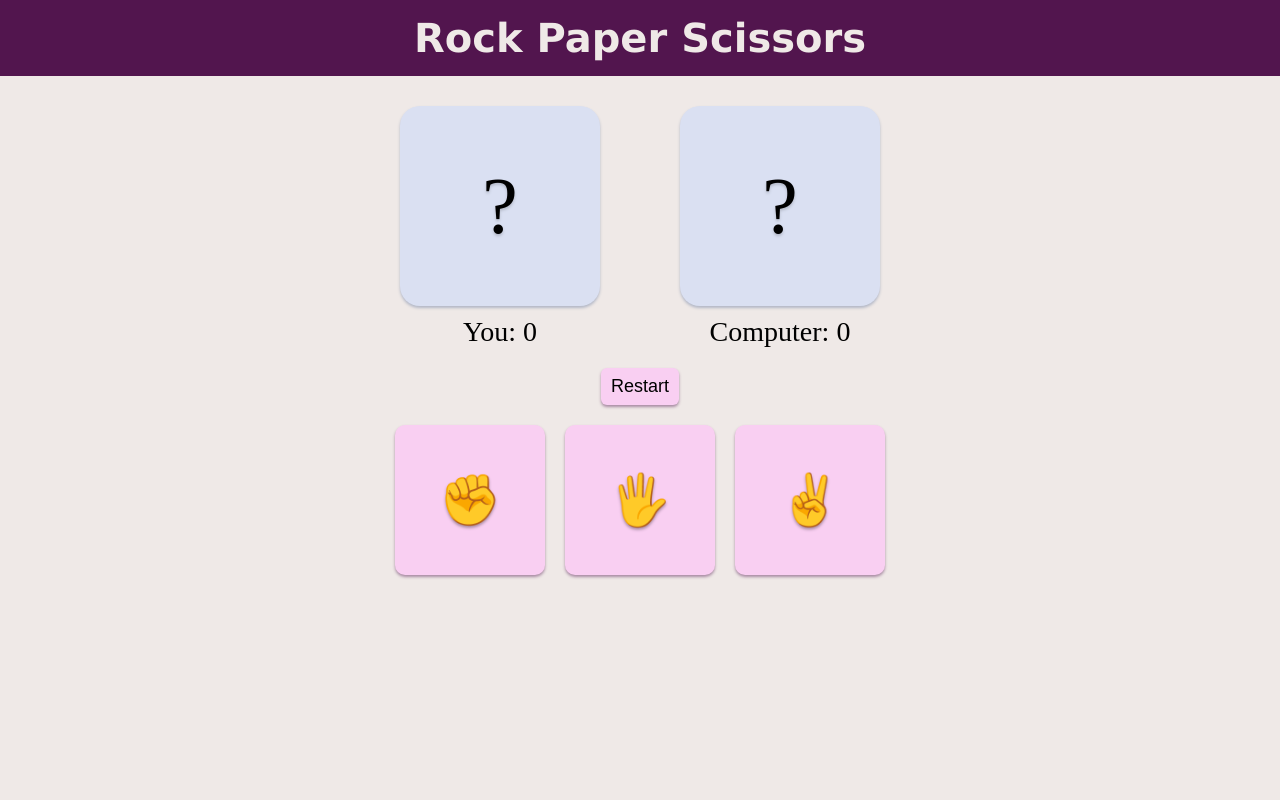
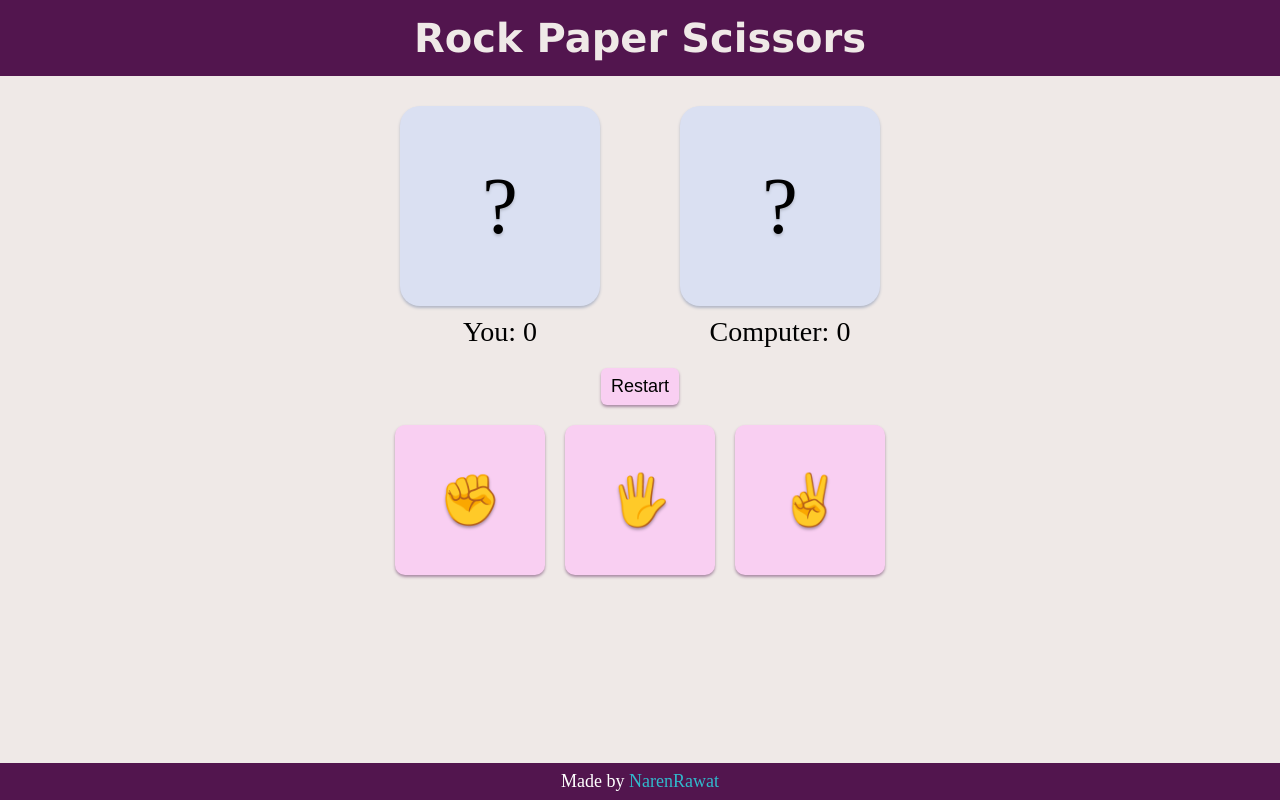
Before and after one commit to NarenRawat/rock-paper-scissors, a plain HTML site: page index.html in a window 1280 px wide. Drawn offline with Linux system fonts and the light colour scheme.

Commit message:
Add author info

```diff
--- a/index.html
+++ b/index.html
@@ -36,6 +36,10 @@
         </div>
     </main>
 
+    <footer>
+        Made by&nbsp;<a href="https://github.com/NarenRawat" target="_blank" rel="noopener noreferrer">NarenRawat</a>
+    </footer>
+
     <script src="script.js"></script>
 </body>
 
--- a/style.css
+++ b/style.css
@@ -118,3 +118,18 @@ main {
 .restart:active {
     box-shadow: 0 1px 3px #a88ba3;
 }
+
+footer {
+    display: flex;
+    justify-content: center;
+    align-items: center;
+    background-color: #52154e;
+    color: white;
+    font-size: 18px;
+    padding: 8px 0;
+}
+
+footer a{
+    text-decoration: none;
+    color: #31bacd;
+}
```
